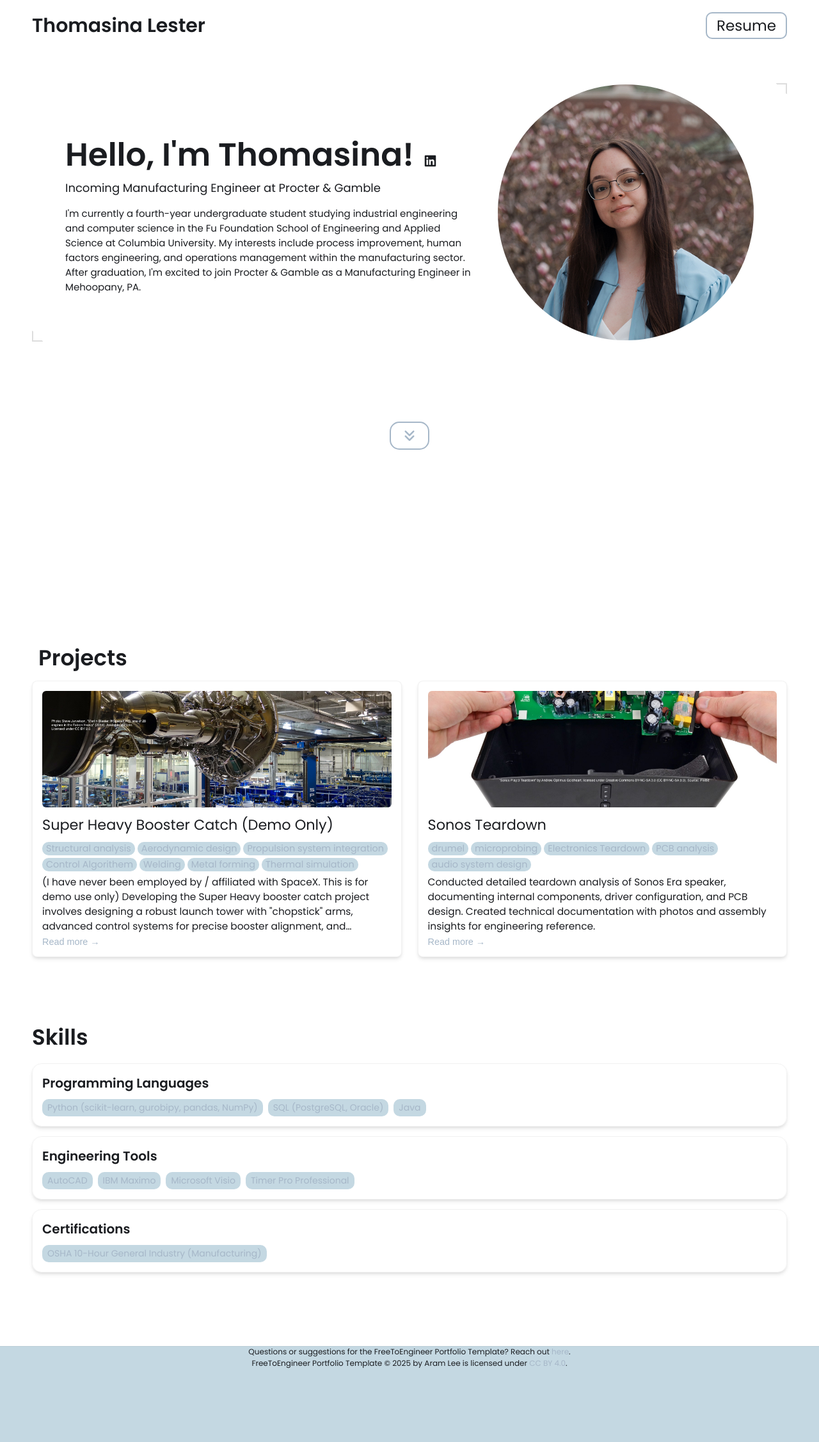
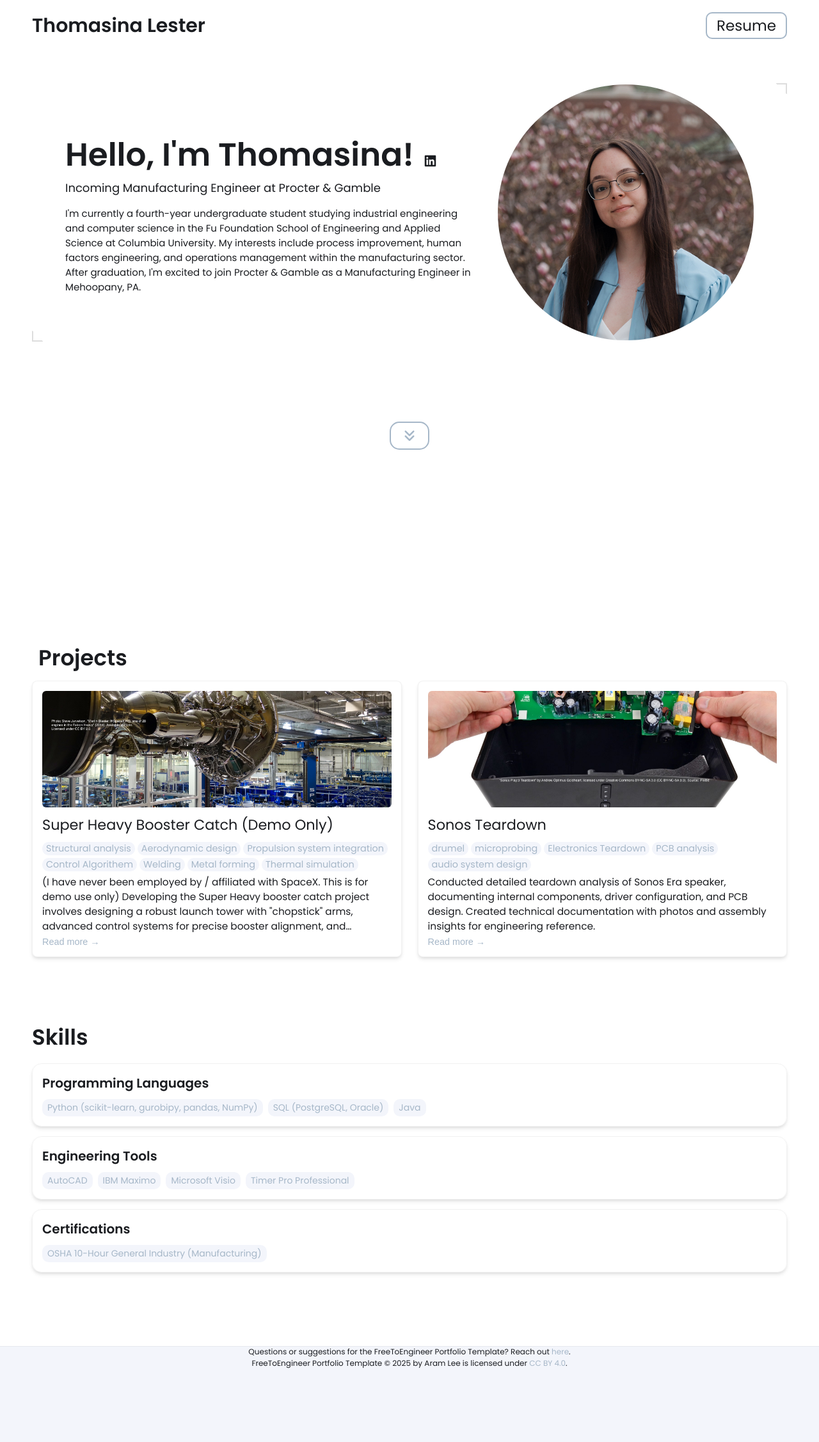
Before and after one commit to thomasinalester/thomasinalester.github.io, a Jekyll site: the page built from index.html, in a window 1280 px wide. Shown: the whole page at 64% size. Built offline with Jekyll 4.4.1, drawn with Linux system fonts in a browser that asks for light colours.

Commit message:
Update _config.yml

```diff
--- a/_config.yml
+++ b/_config.yml
@@ -43,7 +43,7 @@ colors:
   link: "#a6b7c8"
   highlight: "#a6b7c8"
   background: "#ffffff"
-  light_background: "#c4d8e2"
+  light_background: "#f3f5fb"
 
 basic theme:
   text: "#1a1c20"
```
